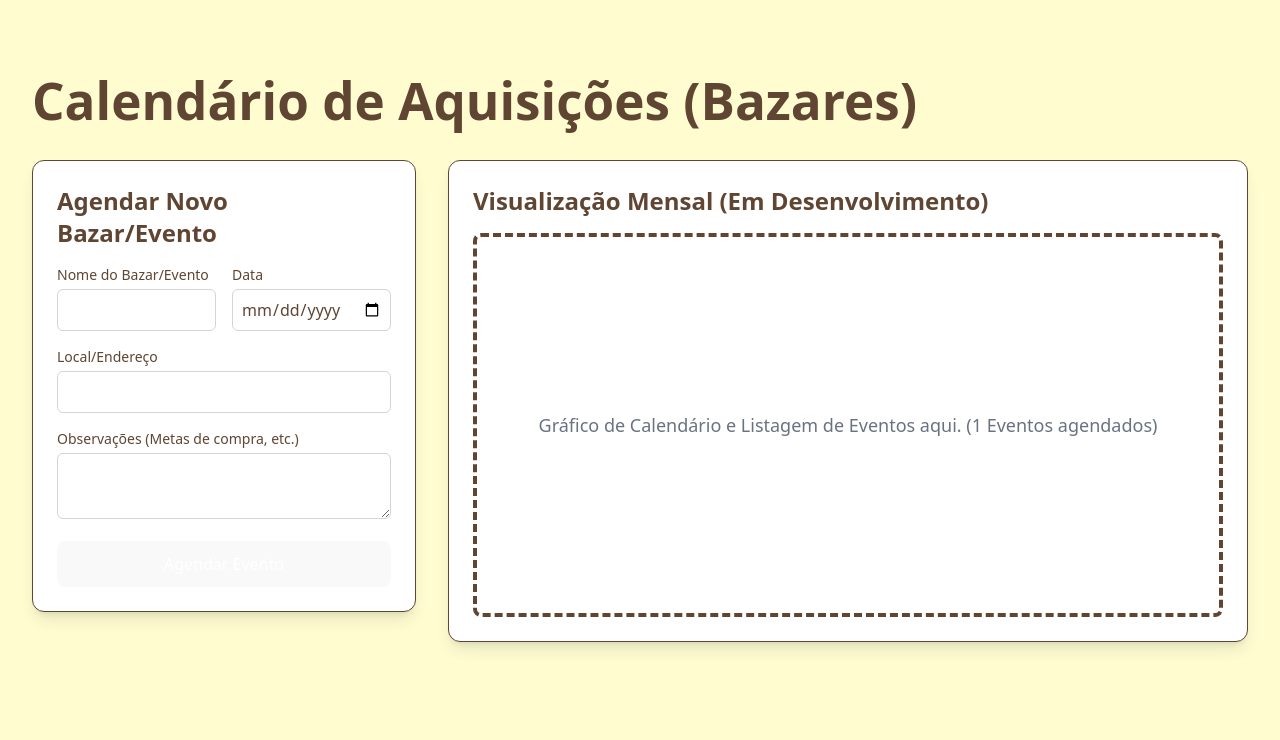
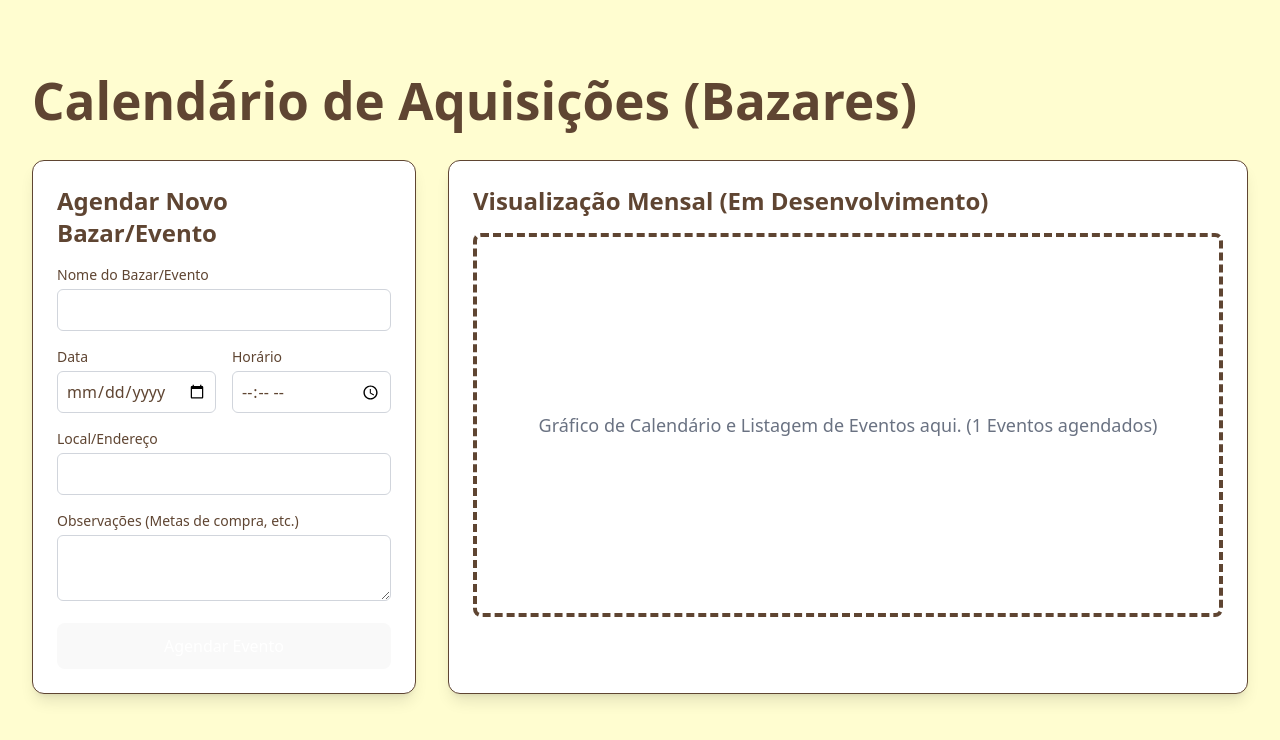
Before and after one commit to LuisAraujo-Dev/cachos-brecho, a React (Vite) app: page / in a window 1280 px wide. Shown: the top 740 px of the page. Built offline with nearby package versions, Linux system fonts and the light colour scheme.

Commit message:
feat(calendario): adicionando campo 'horario' ao cadastro e modelo de Eventos (Bazares)

```diff
--- a/src/pages/Dashboard/Eventos/CadastroEvento.tsx
+++ b/src/pages/Dashboard/Eventos/CadastroEvento.tsx
@@ -1,10 +1,10 @@
-// src/pages/Dashboard/Eventos/CadastroEvento.tsx
 import React, { useState } from 'react';
 import type { EventoForm } from '../../../types/Evento';
 
 const INITIAL_FORM_STATE: EventoForm = {
     nome: '',
     data: '',
+    horario: '',
     local: '',
     observacoes: '',
 };
@@ -19,7 +19,7 @@ const CadastroEvento: React.FC = () => {
 
     const handleSubmit = (e: React.FormEvent) => {
         e.preventDefault();
-        console.log('Evento a ser cadastrado na API (RF.ADM.17):', formData);
+        console.log('Evento a ser cadastrado na API (Com Horário):', formData);
         // TODO: Chamada POST para /api/eventos
         setFormData(INITIAL_FORM_STATE);
     };
@@ -31,15 +31,21 @@ const CadastroEvento: React.FC = () => {
             </h2>
             <form onSubmit={handleSubmit} className="space-y-4">
 
+                <div>
+                    <label className="block text-sm font-medium mb-1">Nome do Bazar/Evento</label>
+                    <input type="text" name="nome" value={formData.nome} onChange={handleChange} required
+                        className="w-full p-2 border border-gray-300 rounded-md focus:border-cachos-dourado" />
+                </div>
+
                 <div className="grid grid-cols-2 gap-4">
                     <div>
-                        <label className="block text-sm font-medium mb-1">Nome do Bazar/Evento</label>
-                        <input type="text" name="nome" value={formData.nome} onChange={handleChange} required
+                        <label className="block text-sm font-medium mb-1">Data</label>
+                        <input type="date" name="data" value={formData.data} onChange={handleChange} required
                             className="w-full p-2 border border-gray-300 rounded-md focus:border-cachos-dourado" />
                     </div>
                     <div>
-                        <label className="block text-sm font-medium mb-1">Data</label>
-                        <input type="date" name="data" value={formData.data} onChange={handleChange} required
+                        <label className="block text-sm font-medium mb-1">Horário</label>
+                        <input type="time" name="horario" value={formData.horario} onChange={handleChange} required
                             className="w-full p-2 border border-gray-300 rounded-md focus:border-cachos-dourado" />
                     </div>
                 </div>
--- a/src/types/Evento.ts
+++ b/src/types/Evento.ts
@@ -4,6 +4,7 @@ export interface Evento {
     data: string; // YYYY-MM-DD
     local: string;
     observacoes?: string;
+    horario: string;
 }
 
 export interface EventoForm {
@@ -11,4 +12,5 @@ export interface EventoForm {
     data: string;
     local: string;
     observacoes: string;
+    horario: string;
 }
```
Also changed, not shown: 1 other file (tests, documents, lock files or other folders).
